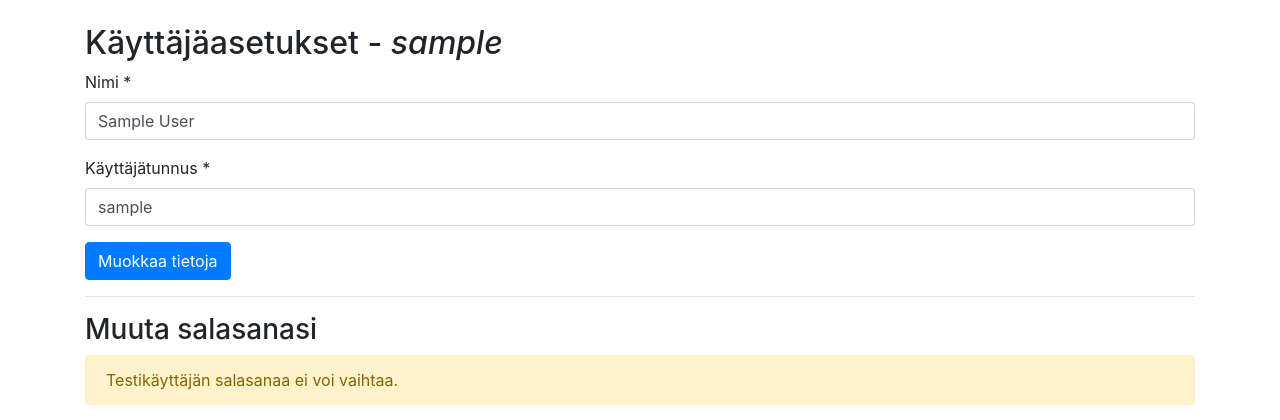
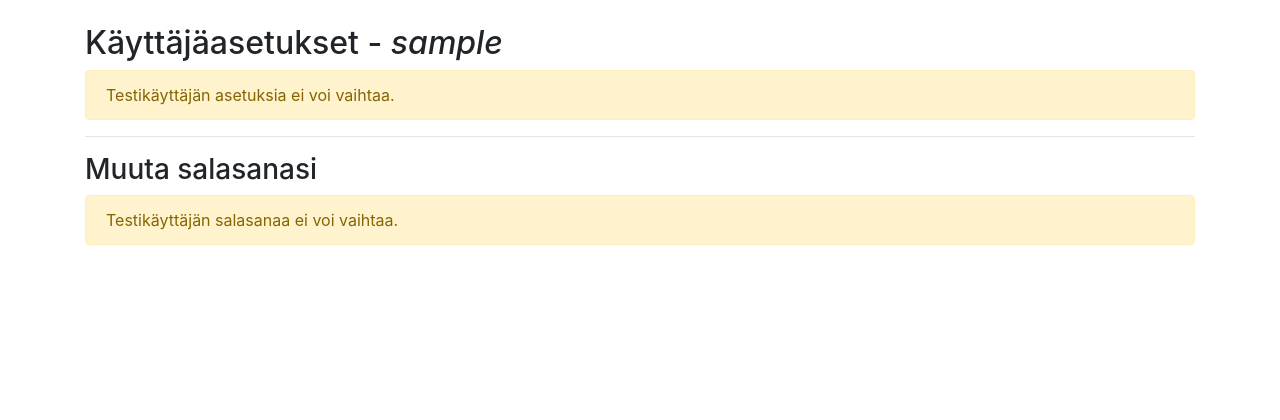
Before and after one commit to teemuoksanen/tsoha-sopimuskanta, a Flask app: page /settings/ in a window 1280 px wide. Shown: the part 56-476 px from the top of the page. Run offline with Flask 2, Linux system fonts and the light colour scheme; a user stored in the database is signed in; tables that the repository leaves empty hold one stand-in row (values such as "Sample post"); some libraries are stand-ins or nearby versions.

Commit message:
Testikäyttäjän asetuksien muuttaminen pois käytöstä

```diff
--- a/application/templates/auth/ownsettings.html
+++ b/application/templates/auth/ownsettings.html
@@ -28,6 +28,14 @@
   <p>Tarkista punaisella merkittyjen kenttien tiedot ja yritä uudelleen.</p>
 </div>
 {% endif %}
+
+{% if current_user.id == 1 %}
+
+<div class="alert alert-warning" role="alert">
+  Testikäyttäjän asetuksia ei voi vaihtaa.
+</div>
+
+{% else %}
 
 <form method="POST" action="{{ url_for('own_settings') }}" class="needs-validation">
 
@@ -68,6 +76,8 @@
   <button type="submit" class="btn btn-primary mr-1">Muokkaa tietoja</button>
 
 </form>
+
+{% endif %}
 
 <hr />
 
```
Also changed, not shown: application/templates/auth/edit.html (+9 -0 lines).
